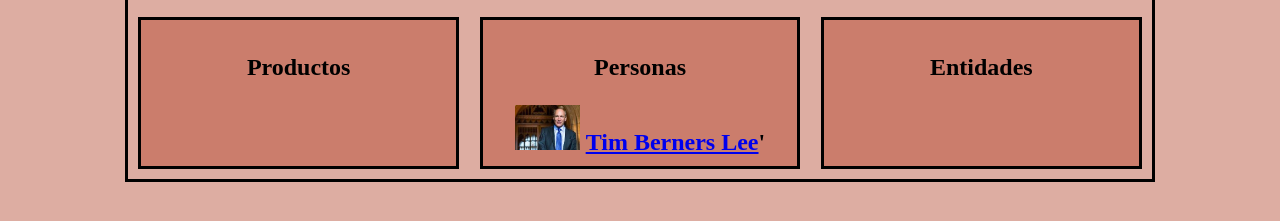
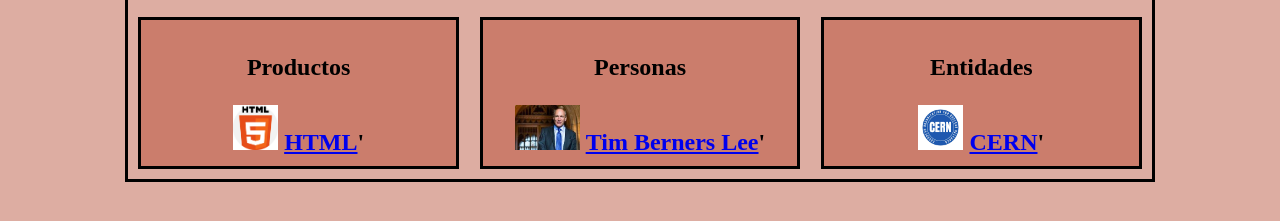
Before and after one commit to lpengji/Web_Development, a plain HTML site: page index.html in a window 1280 px wide. Shown: the part 305-526 px from the top of the page. Drawn offline with Linux system fonts and the light colour scheme.

Commit message:
done with all autoload

```diff
--- a/Product.js
+++ b/Product.js
@@ -1,8 +1,8 @@
 class Product extends Entity{
 
 
-    constructor(name,birthDate,deathDate,wikiURL,person,entity,imageURL) {
-        super(name,birthDate,deathDate,wikiURL,person,imageURL);
+    constructor(name,birthDate,deathDate,wikiURL,imageURL,person,entity) {
+        super(name,birthDate,deathDate,wikiURL,imageURL);
         //this.#entities = entity;
     }
     /*
--- a/index.html
+++ b/index.html
@@ -36,6 +36,7 @@
 
     <script src="Person.js"></script>
     <script src="Entity.js"></script>
+    <script src="Product.js"></script>
     <script language="javascript" src="indexController.js"></script>
 
 </body>
--- a/indexController.js
+++ b/indexController.js
@@ -14,17 +14,23 @@ function previousSetValues(){
     personList.push(new Person("Tim Berners Lee",new Date(1995,6,8),
     "none","https://es.wikipedia.org/wiki/Tim_Berners-Lee","TimBernersLee.jpeg"));
 
-    entityList.push(new Entity());
+    entityList.push(new Entity("CERN",new Date(1954,7,29),
+    "none","https://es.wikipedia.org/wiki/Organizaci%C3%B3n_Europea_para_la_Investigaci%C3%B3n_Nuclear","cern.png"));
+
+    productList.push(new Product("HTML",new Date(1991,10,29),
+    "none","https://es.wikipedia.org/wiki/HTML","html.png"))
 
     localStorage.setItem("personList",JSON.stringify(personList));
+    localStorage.setItem("entityList",JSON.stringify(entityList));
+    localStorage.setItem("productList",JSON.stringify(productList))
 }
 
 previousSetValues();
 
 function onLoad(){
     this.loadPersonList();
-    //this.loadEntityList();
-    //this.loadProductList();
+    this.loadEntityList();
+    this.loadProductList();
 }
 
 function loadPersonList(){
@@ -46,9 +52,10 @@ function loadEntityList(){
 }
 
 function loadProductList(){
-    productList = JSON.parse(localStorage.getItem("productList")) || [];
+    productList = JSON.parse(localStorage.getItem("productList"));
 
-    for(let i=0; i<productList.length; i++){
-        productBody.innerHTML += productList[i].toIndexHTML();
+
+    for(let i=0; i<personList.length; i++){
+        productBody.innerHTML += Product.toIndexHTML(productList[i]) ;
     }
 }
```
